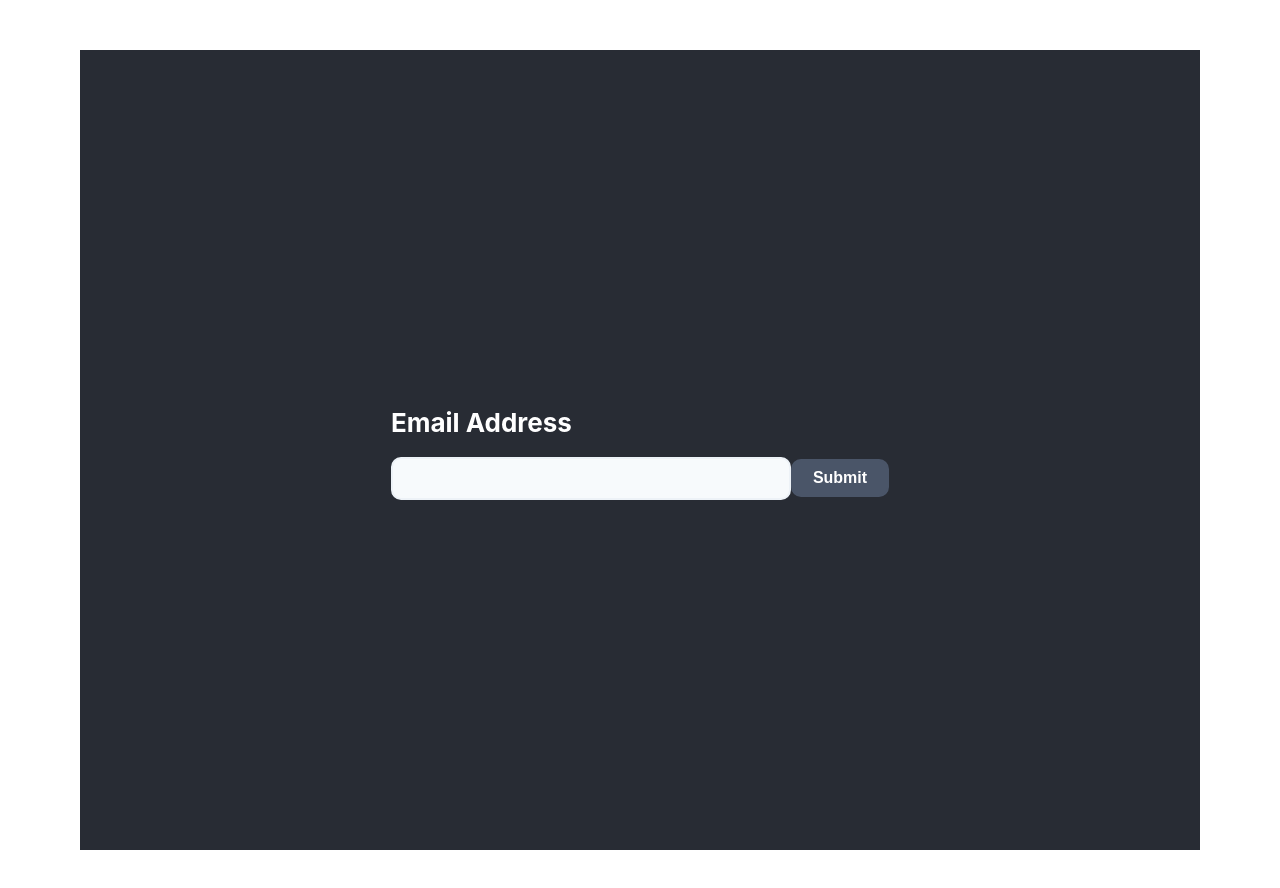
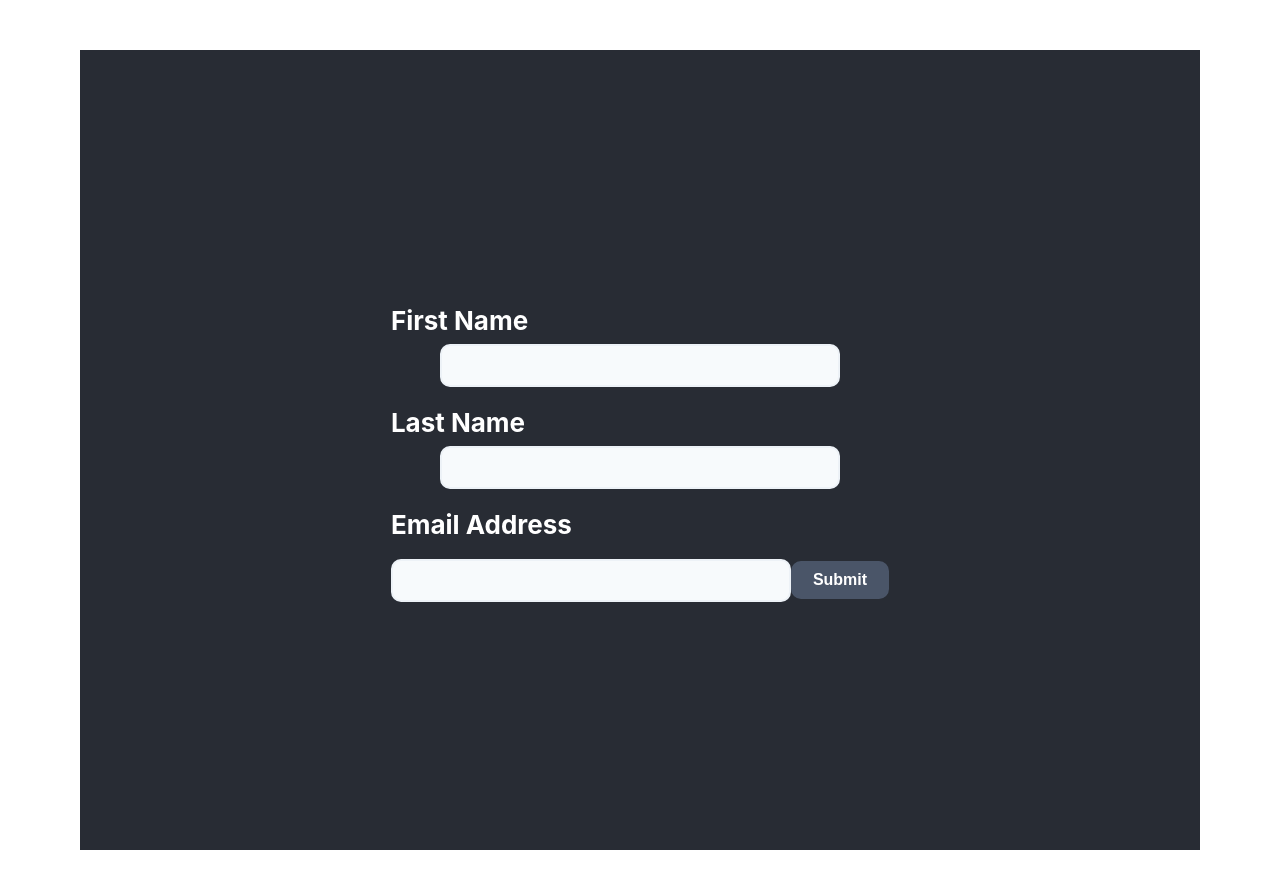
Before and after one commit to HumayunHabib/react-formik-newsletter-form, a React (Create React App) app: page / in a window 1280 px wide. Shown: the top 888 px of the page. Built offline with nearby package versions, Linux system fonts and the light colour scheme.

Commit message:
formik simple signup form

```diff
--- a/src/App.js
+++ b/src/App.js
@@ -1,7 +1,7 @@
 import logo from './logo.svg';
 import './App.css';
 import SimpleForm from './SimpleForm';
-import SimpleNewsLetter from './NewsLetterForms/SimpleNewsLetter';
+import SignupForm from './NewsLetterForms/SignupForm';
 
 function App() {
   return (
@@ -9,7 +9,7 @@
       <header className="App-header">
         {/* <img src={logo} className="App-logo" alt="logo" /> */}
       {/* <SimpleForm/> */}
-    <SimpleNewsLetter/>
+    <SignupForm/>
       </header>
     </div>
   );
--- /dev/null
+++ b/src/NewsLetterForms/SignupForm.js
@@ -0,0 +1,52 @@
+import React from "react";
+import { useFormik } from "formik";
+
+const SignupForm = () => {
+  // Note that we have to initialize ALL of fields with values. These
+  // could come from props, but since we don’t want to prefill this form,
+  // we just use an empty string. If we don’t do this, React will yell
+  // at us.
+  const formik = useFormik({
+    initialValues: {
+      firstName: "",
+      lastName: "",
+      email: "",
+    },
+    onSubmit: (values) => {
+      alert(JSON.stringify(values, null, 2));
+    },
+  });
+  return (
+    <form onSubmit={formik.handleSubmit}>
+      <label htmlFor="firstName">First Name</label>
+      <input
+        id="firstName"
+        name="firstName"
+        type="text"
+        onChange={formik.handleChange}
+        value={formik.values.firstName}
+      />
+
+      <label htmlFor="lastName">Last Name</label>
+      <input
+        id="lastName"
+        name="lastName"
+        type="text"
+        onChange={formik.handleChange}
+        value={formik.values.lastName}
+      />
+
+      <label htmlFor="email">Email Address</label>
+      <input
+        id="email"
+        name="email"
+        type="email"
+        onChange={formik.handleChange}
+        value={formik.values.email}
+      />
+
+      <button type="submit">Submit</button>
+    </form>
+  );
+};
+export default SignupForm;
--- a/src/NewsLetterForms/SimpleNewsLetter.js
+++ /dev/null
@@ -1,30 +0,0 @@
-import React from 'react';
-import { useFormik } from 'formik';
-
-const SimpleNewsLetter = () => {
-  // Pass the useFormik() hook initial form values and a submit function that will
-  // be called when the form is submitted
-  const formik = useFormik({
-    initialValues: {
-      email: '',
-    },
-    onSubmit: values => {
-      alert(JSON.stringify(values, null, 2));
-    },
-  });
-  return (
-    <form onSubmit={formik.handleSubmit}>
-      <label htmlFor="email">Email Address</label>
-      <input
-        id="email"
-        name="email"
-        type="email"
-        onChange={formik.handleChange}
-        value={formik.values.email}
-      />
-
-      <button type="submit">Submit</button>
-    </form>
-  );
-};
-export default SimpleNewsLetter;
```
